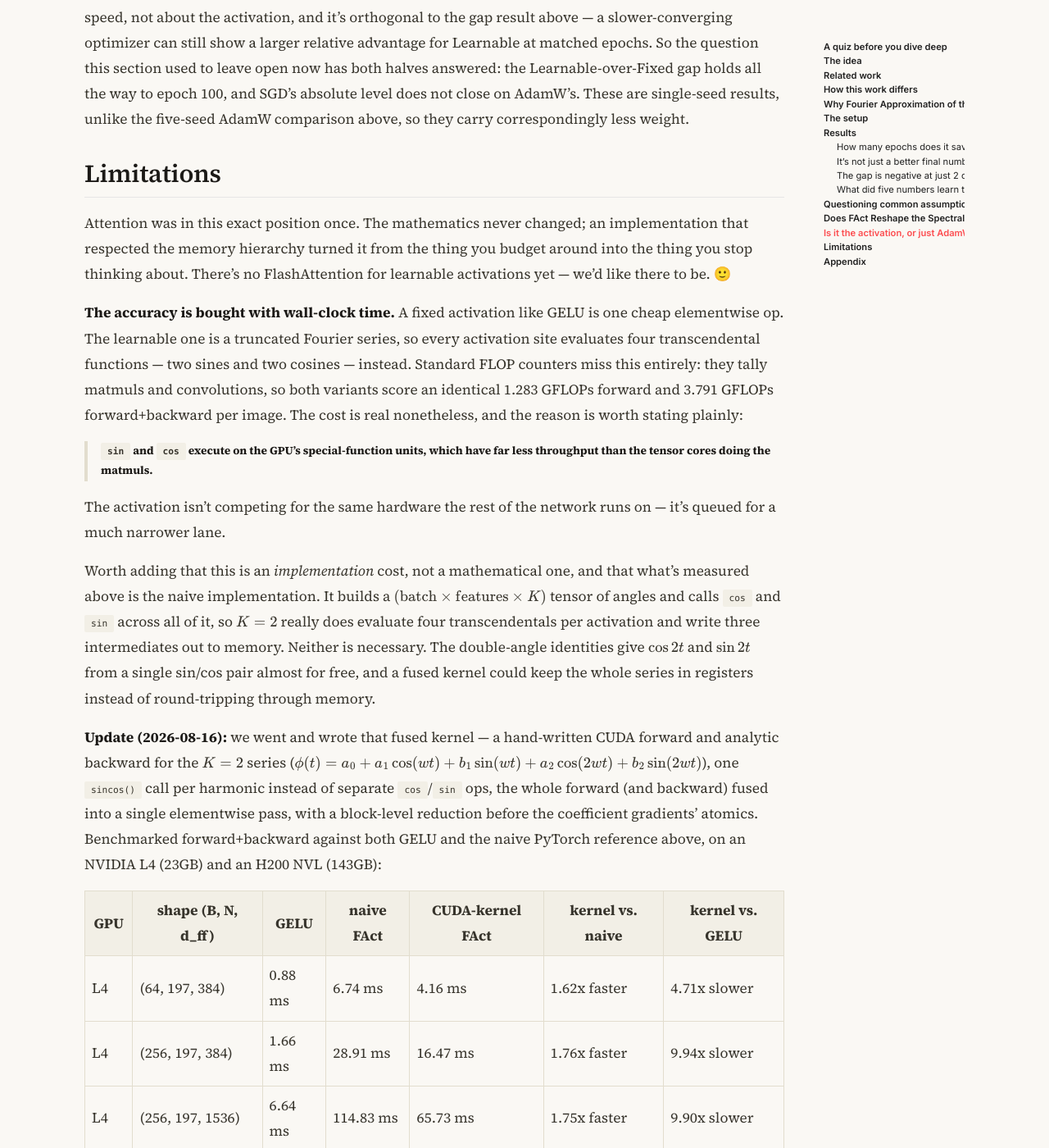
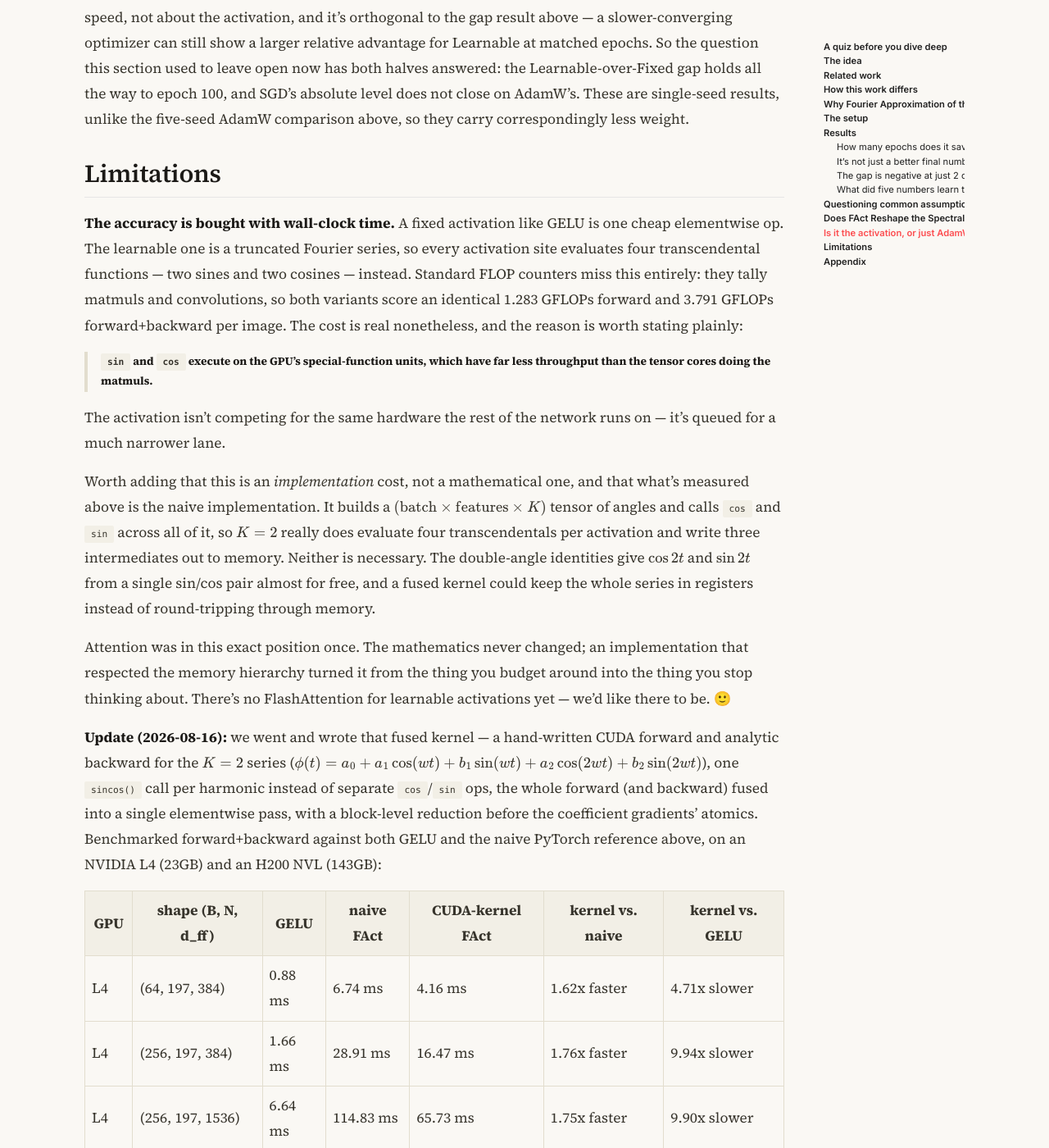
Before and after one commit to Arunprakash-A/Arunprakash-a.github.io, a Jekyll site: the page built from _posts/2026-08-11-learnable-activations-might-have-better-loss-landscape.md, in a window 1280 px wide and 1400 px high, scrolled down 15810 px. Shown: the whole window at 82% size. Built offline with Jekyll 4.4.1, drawn with Linux system fonts in a browser that asks for light colours; nearby versions of some CDN libraries; formulas are drawn with MathJax 3; part of the change alters nothing that is shown.

```diff
--- a/_posts/2026-08-11-learnable-activations-might-have-better-loss-landscape.md
+++ b/_posts/2026-08-11-learnable-activations-might-have-better-loss-landscape.md
@@ -479,11 +479,6 @@ carry correspondingly less weight.
 
 ## Limitations
 
-Attention was in this exact position once. The mathematics never changed; an
-implementation that respected the memory hierarchy turned it from the thing
-you budget around into the thing you stop thinking about. There's no
-FlashAttention for learnable activations yet — we'd like there to be. 🙂
-
 **The accuracy is bought with wall-clock time.** A fixed activation like GELU
 is one cheap elementwise op. The learnable one is a truncated Fourier series,
 so every activation site evaluates four transcendental functions — two sines
@@ -507,6 +502,11 @@ Neither is necessary. The double-angle identities give $\cos 2t$ and
 $\sin 2t$ from a single sin/cos pair almost for free, and a fused kernel could
 keep the whole series in registers
 instead of round-tripping through memory.
+
+Attention was in this exact position once. The mathematics never changed; an
+implementation that respected the memory hierarchy turned it from the thing
+you budget around into the thing you stop thinking about. There's no
+FlashAttention for learnable activations yet — we'd like there to be. 🙂
 
 **Update (2026-08-16):** we went and wrote that fused kernel — a hand-written
 CUDA forward and analytic backward for the $K=2$ series ($\phi(t) = a_0 + a_1
```
